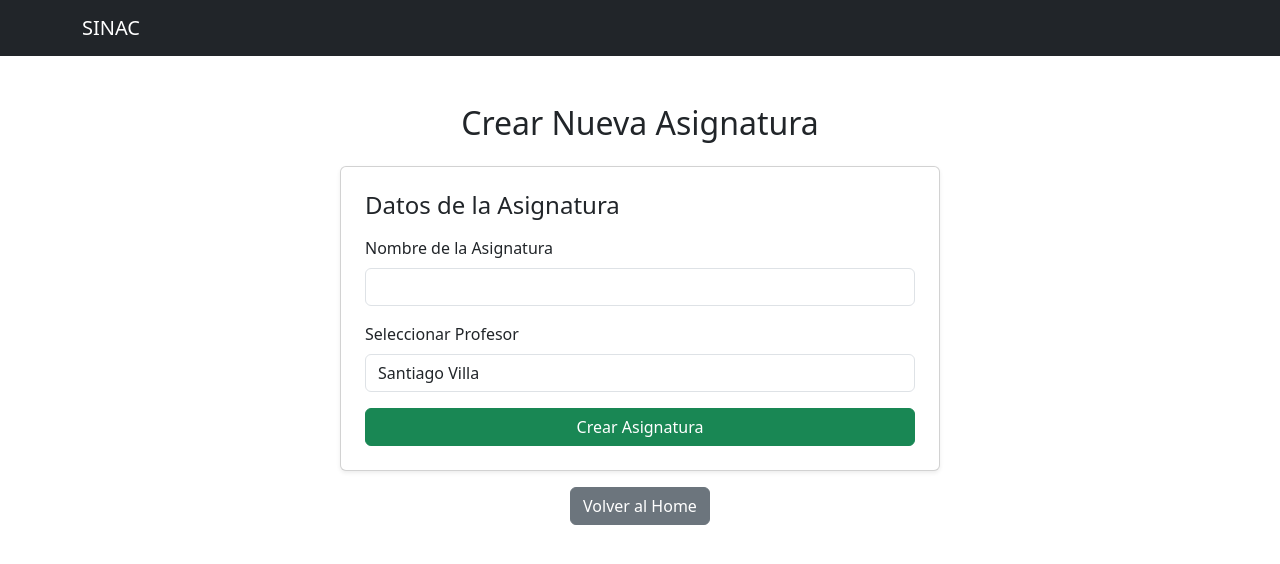
After one commit to AlbeiroBurbanoTobar/Gestor_Notas, a Django app: page /crear_asignatura/ in a window 1280 px wide. The commit adds this page. Shown: the top 564 px of the page. Run offline with Django 5.2, Linux system fonts and the light colour scheme; a user stored in the database is signed in; data comes from the database, SQL or seed files in the repository; both versions use the stored data as it was after the commit.

Commit message:
Creacion de asignatura y asignacion a Porfesor

```diff
--- a/SINAC/admin.py
+++ b/SINAC/admin.py
@@ -1,7 +1,6 @@
 from django.contrib import admin
-from .models import Usuario, Estudiante, Curso #Nota
+from .models import Usuario, Estudiante, Curso, Asignatura
 
 admin.site.register(Usuario)
 admin.site.register(Estudiante)
-admin.site.register(Curso)
-#admin.site.register(Nota)
+admin.site.register(Asignatura)
--- a/SINAC/forms.py
+++ b/SINAC/forms.py
@@ -4,7 +4,7 @@ from .models import Usuario, Estudiante, Curso
 
 from django import forms
 from django.contrib.auth.forms import UserCreationForm
-from .models import Usuario, Estudiante, Curso, Profesor
+from .models import Usuario, Estudiante, Asignatura, Profesor
 
 class EstudianteForm(UserCreationForm):  # Heredamos de UserCreationForm para incluir usuario y contraseña
     documento = forms.CharField(max_length=20, required=True, label="Documento de Identidad")
@@ -89,3 +89,13 @@ class ProfesorForm(UserCreationForm):
                 email=self.cleaned_data['email'],
             )
         return user
+
+
+class AsignaturaForm(forms.ModelForm):
+    class Meta:
+        model = Asignatura
+        fields = ['nombre', 'profesor']  # Campos que se mostrarán
+
+    def __init__(self, *args, **kwargs):
+        super().__init__(*args, **kwargs)
+        self.fields['profesor'].queryset = Profesor.objects.all()  # Solo mostrar profesores registrados
--- a/SINAC/models.py
+++ b/SINAC/models.py
@@ -51,3 +51,9 @@ class Nota(models.Model):
 
     def __str__(self):
         return f"{self.estudiante.usuario.first_name} {self.estudiante.usuario.last_name} - {self.curso.nombre}: {self.calificacion}"
+
+class Asignatura(models.Model):
+    nombre = models.CharField(max_length=100, unique=True)
+    profesor = models.ForeignKey(Profesor, on_delete=models.CASCADE)
+    def __str__(self):
+        return f"{self.nombre} - {self.profesor.usuario.first_name} {self.profesor.usuario.last_name}"
--- a/SINAC/urls.py
+++ b/SINAC/urls.py
@@ -1,5 +1,5 @@
 from django.urls import path, include
-from .views import home, home_admin, home_estudiante, registrar_estudiante, registrar_profesor, eliminar_usuario, lista_usuarios
+from .views import home, home_admin, home_estudiante, registrar_estudiante, registrar_profesor, eliminar_usuario, lista_usuarios, crear_asignatura
 
 urlpatterns = [
     path('', home, name="home"),
@@ -10,4 +10,6 @@ urlpatterns = [
     path('registrar_profesor/', registrar_profesor, name='registrar_profesor'),
     path('usuarios/', lista_usuarios, name='lista_usuarios'),
     path('eliminar_usuario/<int:usuario_id>/', eliminar_usuario, name='eliminar_usuario'),
+    path('crear_asignatura/', crear_asignatura, name='crear_asignatura'),
+
 ]
--- a/SINAC/views.py
+++ b/SINAC/views.py
@@ -1,16 +1,16 @@
 from django.shortcuts import render, redirect, get_object_or_404, redirect
 from django.contrib.auth.decorators import login_required,  user_passes_test
 from .models import Usuario, Estudiante
-from .forms import EstudianteForm
 from django.contrib.auth import authenticate, login
 from django.contrib.auth import get_user_model
 from django.http import HttpResponse
 from django.contrib import messages
 from .models import Usuario, Estudiante, Profesor
-from .forms import ProfesorForm
+from .forms import ProfesorForm, AsignaturaForm, EstudianteForm
 from SINAC.models import Curso
 from django import forms
 from django.contrib.auth.forms import UserCreationForm
+
 
 User = get_user_model()
 
@@ -118,3 +118,20 @@ def registrar_profesor(request):
     else:
         form = ProfesorForm()
     return render(request, 'registrar_profesor.html', {'form': form})
+
+
+@login_required
+@user_passes_test(es_admin)  # Solo el administrador puede acceder
+def crear_asignatura(request):
+    if request.method == "POST":
+        form = AsignaturaForm(request.POST)
+        if form.is_valid():
+            form.save()
+            messages.success(request, "Asignatura creada exitosamente.")
+
+        else:
+            messages.error(request, "Error al crear la asignatura. Verifica los datos.")
+    else:
+        form = AsignaturaForm()
+
+    return render(request, 'crear_asignatura.html', {'form': form})
--- a/templates/admin_home.html
+++ b/templates/admin_home.html
@@ -13,6 +13,7 @@
     <div class="mb-3">
         <a href="{% url 'registrar_estudiante' %}" class="btn btn-primary">Registrar Estudiante</a>
         <a href="{% url 'registrar_profesor' %}" class="btn btn-success">Registrar Profesor</a>
+        <a href="{% url 'crear_asignatura' %}" class="btn btn-warning">Crear Asignatura</a>
     </div>
 
     <form action="{% url 'logout' %}" method="post">
--- /dev/null
+++ b/templates/crear_asignatura.html
@@ -0,0 +1,44 @@
+{% extends 'base.html' %}
+
+{% block title %}Crear Asignatura - SINAC{% endblock %}
+
+{% block content %}
+<div class="container mt-5">
+    <h2 class="text-center mb-4">Crear Nueva Asignatura</h2>
+
+    <div class="card p-4 shadow-sm mx-auto" style="max-width: 600px;">
+        <h4 class="mb-3">Datos de la Asignatura</h4>
+
+        {% if messages %}
+            <div class="alert alert-success">
+                {% for message in messages %}
+                    {{ message }}
+                {% endfor %}
+            </div>
+        {% endif %}
+
+        <form method="post">
+            {% csrf_token %}
+            <div class="mb-3">
+                <label for="id_nombre" class="form-label">Nombre de la Asignatura</label>
+                <input type="text" name="nombre" id="id_nombre" class="form-control" required>
+            </div>
+
+            <div class="mb-3">
+                <label for="id_profesor" class="form-label">Seleccionar Profesor</label>
+                <select name="profesor" id="id_profesor" class="form-control" required>
+                    {% for profesor in form.profesor.field.queryset %}
+                        <option value="{{ profesor.id }}">{{ profesor.usuario.first_name }} {{ profesor.usuario.last_name }}</option>
+                    {% endfor %}
+                </select>
+            </div>
+
+            <button type="submit" class="btn btn-success w-100">Crear Asignatura</button>
+        </form>
+    </div>
+
+    <div class="mt-3 text-center">
+        <a href="{% url 'home_admin' %}" class="btn btn-secondary">Volver al Home</a>
+    </div>
+</div>
+{% endblock %}
```
Also changed, not shown: SINAC/migrations/0007_asignatura.py (added), db.sqlite3.
